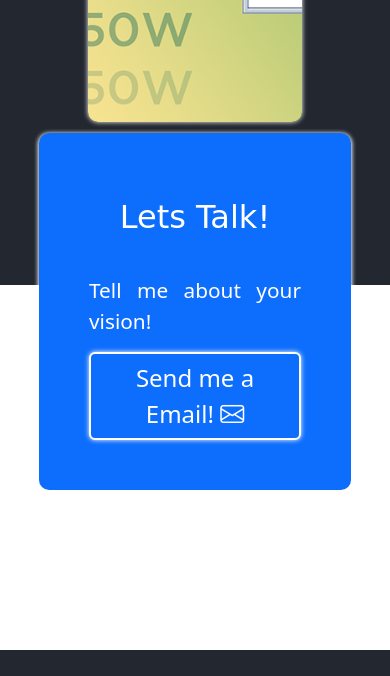
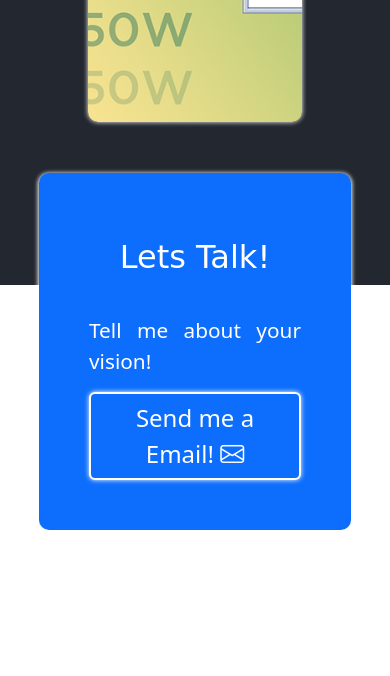
Before and after one commit to juanb021/WEB-PAGE, a plain HTML site: page index.html in a window 390 px wide. Shown: the part 4760-5436 px from the top of the page. Drawn offline with nearby package versions, Linux system fonts and the light colour scheme; a web font is replaced by a local one.

Commit message:
Fixed Responsive
Fixed Contact section

```diff
--- a/assets/css/style.css
+++ b/assets/css/style.css
@@ -249,6 +249,12 @@ h2 {
     color: rgb(13, 110, 253);
 }
 
+@media screen and (max-width:400px) {
+    .rectangulo {
+        margin-top: -20rem;
+    }
+
+}
 /* Footer */
 .pie {
     margin-top: 10rem;
```
